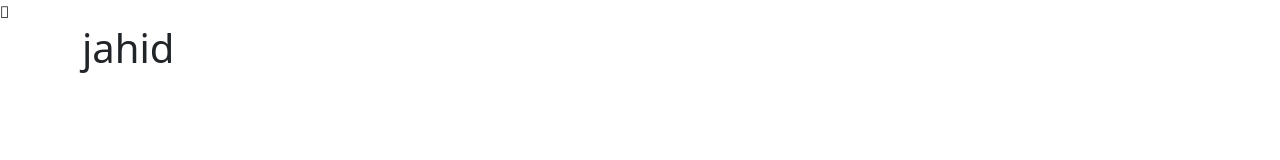
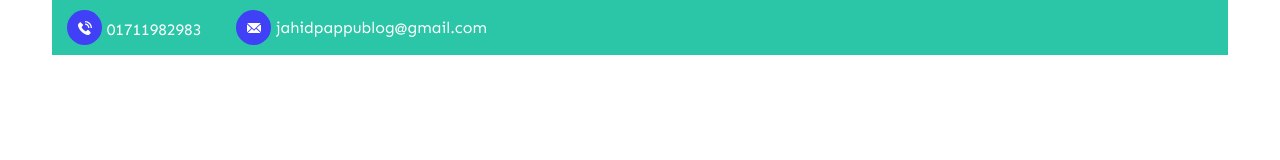
Before and after one commit to jahidpappuctg/OwnPortfolio, a plain HTML site: page index.html in a window 1280 px wide. Drawn offline with Linux system fonts and the light colour scheme.

Commit message:
header top

```diff
--- a/assets/css/style.css
+++ b/assets/css/style.css
@@ -1,3 +1,100 @@
-@import url('https://fonts.googleapis.com/css2?family=Sen:wght@400;700;800&display=swap');
+@import url('https://fonts.googleapis.com/css2?family=DM+Sans:wght@400;500;700&family=Sen:wght@400;700;800&display=swap');
 
-font-family: 'Sen', sans-serif;
+/* font-family: 'DM Sans', sans-serif;
+font-family: 'Sen', sans-serif; */
+
+:root{
+    --heading-font: 'Sen', sans-serif;
+    --template-font : 'DM Sans', sans-serif;
+    --primary-color: #4041F7;
+    --secondary-color: #2bc6a7;
+
+}
+
+*{
+    margin: 0;
+    padding: 0;
+}
+
+body{
+    font-family: var(--heading-font);
+    font-size: 16px;
+}
+
+p{
+    margin: 0;
+}
+
+h1{
+    font-size: 65px;
+}
+
+h2{
+    font-size: 48px;
+}
+
+h3{
+    font-size: 36px;
+}
+
+h4{
+    font-size: 30px;
+}
+
+h5{
+    font-size: 24px;
+}
+
+h6{
+    font-size: 20px;
+}
+
+h1, h2, h3, h4, h5, h6{
+    font-family: var(--heading-font);
+    color: var(--template-font);
+}
+
+ul{
+    margin: 0;
+    padding: 0;
+    list-style: none;
+}
+img{
+    width: 100%;
+}
+a{
+    text-decoration: none;
+}
+.container{
+    max-width: 1200px;
+}
+
+/* header area */
+
+.header-area .top-bar{
+    background-color: var(--secondary-color);
+    padding: 10px 15px;
+}
+
+.header-area .topbar-left{
+    display: flex;
+}
+
+.header-area .top-bar .topbar-item:last-child{
+    margin-left: 35px;
+}
+
+.header-area .topbar-left .topbar-item a .icon-wrapper{
+    width: 35px;
+    height: 35px;
+    background-color: var(--primary-color);
+    border-radius: 50%;
+    display: inline-flex;
+    align-items: center;
+    justify-content: center;
+
+}
+
+.header-area .topbar-left .topbar-item a span{
+    color: #fff;
+}
--- a/index.html
+++ b/index.html
@@ -15,12 +15,48 @@
 
 </head>
 <body>
-    <i class="fa-brands fa-facebook"></i>
-
-    <div class="container">
-        <h1>jahid</h1>
-    </div>
-
+    <header class="header-area">
+        <div class="container">
+            <div class="top-bar">
+                <div class="row align-items-center">
+                    <div class="col-lg-7">
+                        <div class="topbar-left">
+                            <div class="topbar-item">
+                                <a href="tel: 01711982983">
+                                    <div class="icon-wrapper">
+                                        <svg width="14" height="14" viewBox="0 0 14 14" fill="none" xmlns="http://www.w3.org/2000/svg">
+                                            <path d="M0.382092 5.93881C0.134752 5.27073 -0.0443561 4.58843 0.00966065 3.86349C0.0437765 3.41716 0.211513 3.03621 0.538456 2.72349C0.89383 2.38803 1.2293 2.03551 1.57899 1.69437C2.03387 1.24519 2.60531 1.24803 3.06019 1.69437C3.34164 1.97013 3.62025 2.25157 3.89887 2.53302C4.16895 2.80309 4.44188 3.07317 4.71196 3.34609C5.18674 3.82654 5.18958 4.38659 4.7148 4.86419C4.37365 5.20534 4.03533 5.54933 3.68849 5.88479C3.59751 5.97292 3.58898 6.04684 3.63731 6.15771C3.86475 6.70355 4.19454 7.18968 4.56413 7.64454C5.30899 8.55996 6.15051 9.37302 7.15409 10.0013C7.37015 10.1349 7.60612 10.2344 7.83072 10.3567C7.94728 10.4192 8.02404 10.3993 8.11786 10.3027C8.45618 9.95297 8.80302 9.60898 9.14986 9.26499C9.60474 8.81582 10.1733 8.81297 10.6282 9.26499C11.1854 9.81651 11.7398 10.3709 12.2914 10.9281C12.7548 11.3943 12.7519 11.9657 12.2857 12.4348C11.9701 12.7532 11.6375 13.0546 11.3418 13.3872C10.9097 13.8705 10.3638 14.0297 9.74405 13.9956C8.83998 13.9472 8.00698 13.6459 7.20242 13.2564C5.41702 12.3893 3.89318 11.1868 2.61668 9.66868C1.67281 8.5429 0.89383 7.32045 0.382092 5.93881ZM14 6.95656C14 3.1215 10.8784 0 7.04321 0V1.32479C10.1478 1.32479 12.6752 3.85212 12.6752 6.95656H14ZM10.1904 6.95656H11.5152C11.5152 4.49177 9.50808 2.48469 7.04321 2.48469V3.80948C7.88473 3.80948 8.67509 4.13641 9.26927 4.73058C9.86345 5.32474 10.1904 6.11507 10.1904 6.95656Z" fill="white"/>
+                                        </svg>
+                                    </div>
+                                    <span>01711982983</span>
+                                </a>
+                            </div>
+                            <div class="topbar-item">
+                                <a href="mail: jahidpappublog@gmail.com">
+                                    <div class="icon-wrapper">
+                                        <svg width="14" height="10" viewBox="0 0 14 10" fill="none" xmlns="http://www.w3.org/2000/svg">
+                                            <path d="M13.9898 1.00344C13.9898 0.987441 14.0008 0.971869 14.0001 0.956055L9.72772 5.07273L13.995 9.05791C13.9975 9.02944 13.9898 9.00073 13.9898 8.97166V1.00344Z" fill="white"/>
+                                            <path d="M9.07546 5.70654L7.33135 7.3846C7.24309 7.46951 7.1291 7.51209 7.01505 7.51209C6.90338 7.51209 6.7917 7.47134 6.70405 7.38965L4.96469 5.76883L0.669556 9.90886C0.773993 9.94639 0.886094 9.97553 1.00349 9.97553H13.0267C13.201 9.97553 13.3645 9.92243 13.5067 9.84323L9.07546 5.70654Z" fill="white"/>
+                                            <path d="M7.0099 6.42756L13.5302 0.14665C13.3825 0.0588791 13.2107 0 13.0265 0H1.00332C0.763484 0 0.543722 0.0931241 0.372559 0.235152L7.0099 6.42756Z" fill="white"/>
+                                            <path d="M0 1.15625V8.97137C0 9.06109 0.0206198 9.14759 0.0430036 9.23025L4.28485 5.14544L0 1.15625Z" fill="white"/>
+                                        </svg>
+                                    </div>
+                                    <span>jahidpappublog@gmail.com</span>
+                                </a>
+                            </div>
+                        </div>
+                    </div>
+                    <div class="col-lg-5">
+                        <div class="topbar-right">
+                            <div class="topbar-social">
+                                <a href=""></a>
+                            </div>
+                        </div>
+                    </div>
+                </div>
+            </div>
+        </div>
+    </header>
 
 
 <!-- essential script file -->
```
